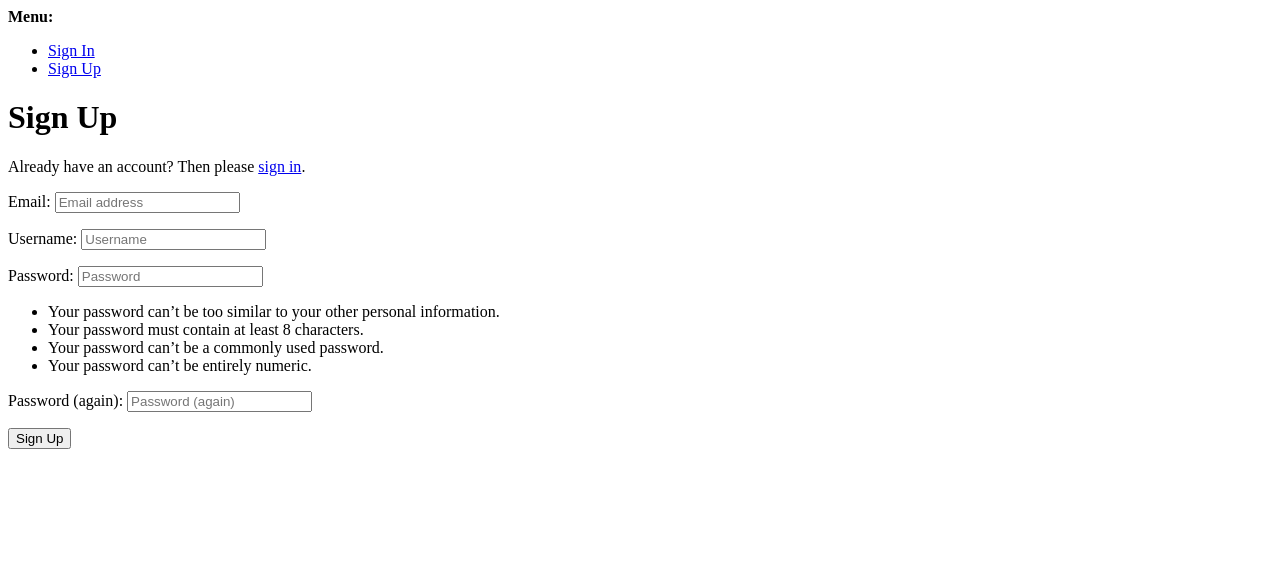
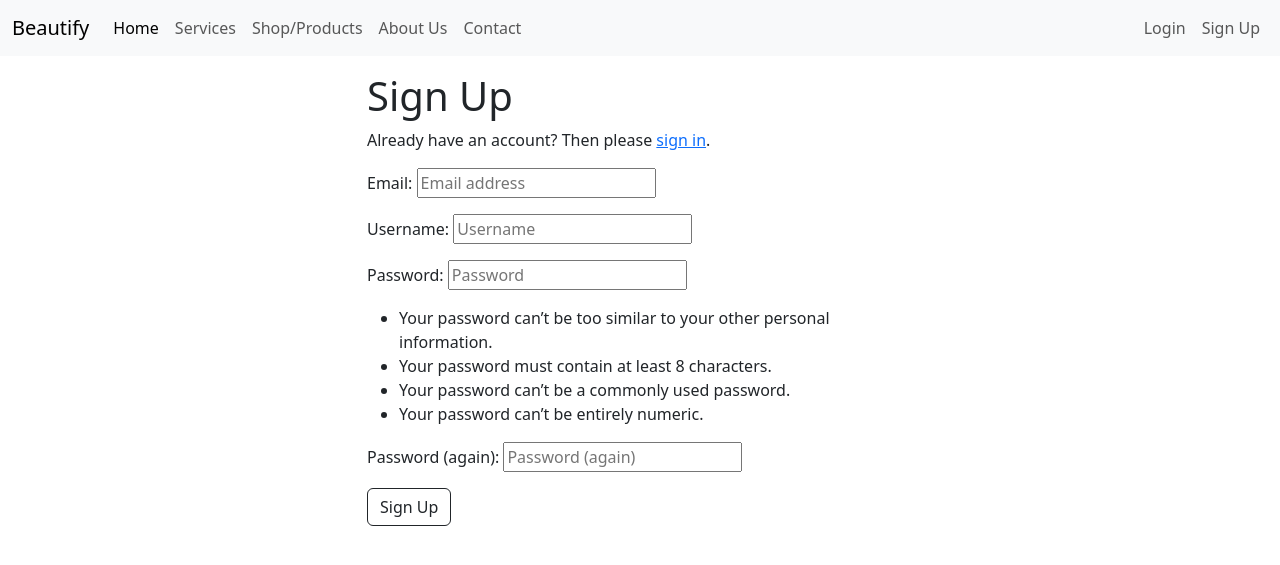
Before and after one commit to xnaavii/beautify-pp5, a Django app: page /accounts/signup/ in a window 1280 px wide. Shown: the top 565 px of the page. Run offline with Django 5.2, Linux system fonts and the light colour scheme; some libraries are stand-ins or nearby versions.

Commit message:
edit allauth templates, add items to navbar

```diff
--- a/home/templates/home/index.html
+++ b/home/templates/home/index.html
@@ -2,5 +2,5 @@
 {% load static %}
 
 {% block content %}
-<h1 class="display-4 text-primary">It's working!</h1>
+
 {% endblock  %}
--- a/home/views.py
+++ b/home/views.py
@@ -1,4 +1,5 @@
 from django.shortcuts import render
+
 
 # Create your views here.
 def index(request):
--- a/templates/allauth/account/password_reset_done.html
+++ b/templates/allauth/account/password_reset_done.html
@@ -6,6 +6,9 @@
     {% trans "Password Reset" %}
 {% endblock head_title %}
 {% block content %}
+<main class="container">
+    <div class="row justify-content-center mt-3">
+    <div class="col-md-6 col-sm-12">
     {% element h1 %}
         {% trans "Password Reset" %}
     {% endelement %}
--- a/templates/allauth/account/reauthenticate.html
+++ b/templates/allauth/account/reauthenticate.html
@@ -1,4 +1,4 @@
-{% extends "account/base_reauthenticate.html" %}
+{% extends "base.html" %}
 {% load allauth %}
 {% load i18n %}
 {% block reauthenticate_content %}
--- a/templates/allauth/account/signup.html
+++ b/templates/allauth/account/signup.html
@@ -1,9 +1,12 @@
-{% extends "account/base_entrance.html" %}
+{% extends "base.html" %}
 {% load allauth i18n %}
 {% block head_title %}
     {% trans "Signup" %}
 {% endblock head_title %}
 {% block content %}
+<main class="container">
+    <div class="row justify-content-center mt-3">
+    <div class="col-md-6 col-sm-12">
     {% element h1 %}
         {% trans "Sign Up" %}
     {% endelement %}
@@ -26,13 +29,16 @@
                 {{ redirect_field }}
             {% endslot %}
             {% slot actions %}
-                {% element button tags="prominent,signup" type="submit" %}
+            <button type="submit" tags="prominent,signup" class="btn btn-outline-dark">
                     {% trans "Sign Up" %}
-                {% endelement %}
+            </button>
             {% endslot %}
         {% endelement %}
     {% endif %}
     {% if SOCIALACCOUNT_ENABLED %}
         {% include "socialaccount/snippets/login.html" with page_layout="entrance" %}
     {% endif %}
+</div>
+</div>
+</main>
 {% endblock content %}
--- a/templates/allauth/account/signup_closed.html
+++ b/templates/allauth/account/signup_closed.html
@@ -1,4 +1,4 @@
-{% extends "account/base_entrance.html" %}
+{% extends "base.html" %}
 {% load i18n %}
 {% load allauth %}
 {% block head_title %}
--- a/templates/base.html
+++ b/templates/base.html
@@ -1,3 +1,4 @@
+{% load static %}
 <!doctype html>
 <html lang="en">
   <head>
@@ -19,7 +20,9 @@
     {% endblock  %}
 
     {% block core_js %}
+    <!-- Bootstrap and Fontawesome -->
     <script src="https://cdn.jsdelivr.net/npm/bootstrap@5.3.3/dist/js/bootstrap.bundle.min.js" integrity="sha384-YvpcrYf0tY3lHB60NNkmXc5s9fDVZLESaAA55NDzOxhy9GkcIdslK1eN7N6jIeHz" crossorigin="anonymous"></script>
+    <script src="https://kit.fontawesome.com/64c4a0531b.js" crossorigin="anonymous"></script>
     {% endblock  %}
 
     {% block extra_js %}
@@ -33,46 +36,58 @@
   <body>
 
     <header>
-        <nav class="navbar navbar-expand-lg bg-body-tertiary">
+        <nav class="navbar navbar-expand-lg navbar-light bg-light">
             <div class="container-fluid">
-              <a class="navbar-brand" href="#">Navbar</a>
+              <a class="navbar-brand" href="{% url 'home' %}">Beautify</a>
               <button class="navbar-toggler" type="button" data-bs-toggle="collapse" data-bs-target="#navbarSupportedContent" aria-controls="navbarSupportedContent" aria-expanded="false" aria-label="Toggle navigation">
                 <span class="navbar-toggler-icon"></span>
               </button>
               <div class="collapse navbar-collapse" id="navbarSupportedContent">
                 <ul class="navbar-nav me-auto mb-2 mb-lg-0">
                   <li class="nav-item">
-                    <a class="nav-link active" aria-current="page" href="#">Home</a>
+                    <a class="nav-link active" aria-current="page" href="{% url 'home' %}">Home</a>
                   </li>
                   <li class="nav-item">
-                    <a class="nav-link" href="#">Link</a>
-                  </li>
-                  <li class="nav-item dropdown">
-                    <a class="nav-link dropdown-toggle" href="#" role="button" data-bs-toggle="dropdown" aria-expanded="false">
-                      Dropdown
-                    </a>
-                    <ul class="dropdown-menu">
-                      <li><a class="dropdown-item" href="#">Action</a></li>
-                      <li><a class="dropdown-item" href="#">Another action</a></li>
-                      <li><hr class="dropdown-divider"></li>
-                      <li><a class="dropdown-item" href="#">Something else here</a></li>
-                    </ul>
+                    <a class="nav-link" aria-current="page" href="#">Services</a>
                   </li>
                   <li class="nav-item">
-                    <a class="nav-link disabled" aria-disabled="true">Disabled</a>
+                    <a class="nav-link" aria-current="page" href="#">Shop/Products</a>
+                  </li>
+                  <li class="nav-item">
+                    <a class="nav-link" aria-current="page" href="#">About Us</a>
+                  </li>
+                  <li class="nav-item">
+                    <a class="nav-link" aria-current="page" href="#">Contact</a>
                   </li>
                 </ul>
-                <form class="d-flex" role="search">
-                  <input class="form-control me-2" type="search" placeholder="Search" aria-label="Search">
-                  <button class="btn btn-outline-success" type="submit">Search</button>
-                </form>
+
+                <ul class="navbar-nav ml-auto">
+                  {% if user.is_authenticated %}
+                  <li class="nav-item">
+                    <a class="nav-link" href="#"><i class="fas fa-shopping-cart"></i> Cart</a>
+                  </li>
+                  <li class="nav-item">
+                    <a class="nav-link" href="{% url 'account_logout'%}">Logout</a>
+                  </li>
+                  <li class="nav-item">
+                    <a class="nav-link" href="#">Profile</a>
+                  </li>
+                  {% else %}
+                  <li class="nav-item">
+                    <a class="nav-link" href="{% url 'account_login' %}">Login</a>
+                  </li>
+                  <li class="nav-item">
+                    <a class="nav-link" href="{% url 'account_signup' %}">Sign Up</a>
+                  </li>
+                  {% endif %}
+                </ul>
+
               </div>
             </div>
           </nav>
     </header>
 
-    {% if messages %} <!-- Django messages here, use toasts from bootstrap -->
-
+    {% if messages %}  <!-- Django messages here, use toasts from bootstrap -->
     {% endif %}
 
     {% block page_header %}
```
Also changed, not shown: templates/allauth/account/email_confirm.html (+7 -1 lines), templates/allauth/account/login.html (+10 -4 lines), templates/allauth/account/logout.html (+9 -3 lines), templates/allauth/account/password_change.html (+7 -1 lines), templates/allauth/account/password_reset.html (+9 -3 lines), templates/allauth/account/password_set.html (+7 -1 lines), templates/allauth/account/verification_sent.html (+7 -1 lines), templates/allauth/account/verified_email_required.html (+7 -1 lines), db.sqlite3.
